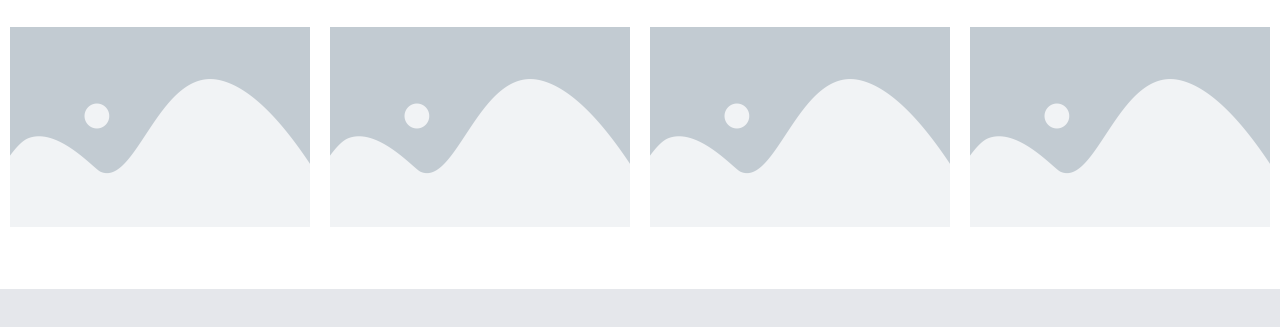
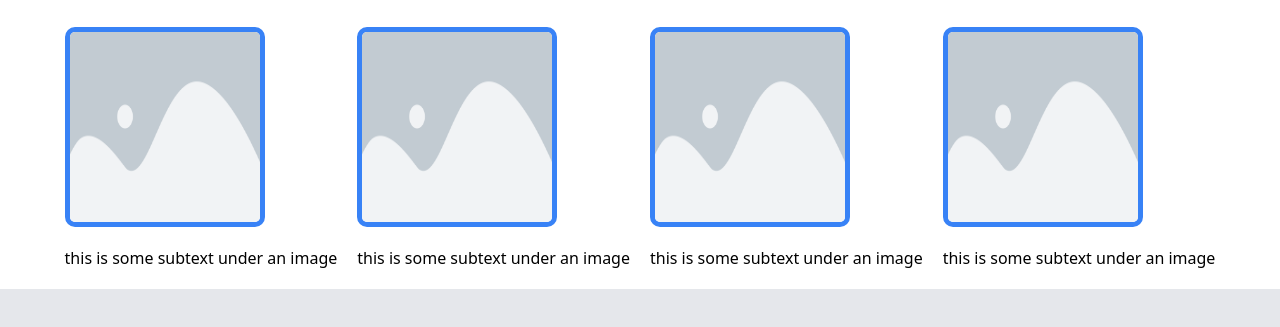
Before and after one commit to CharcoalChicken/odin-landing-page, a plain HTML site: page index.html in a window 1280 px wide. Shown: the part 683-1010 px from the top of the page. Drawn offline with Linux system fonts and the light colour scheme.

Commit message:
Fixes to service section

```diff
--- a/style.css
+++ b/style.css
@@ -111,7 +111,6 @@ body {
 /*** Services Styling ***/
 .services {
     background-color: #ffffff;
-    color: white;
     display: flex;
     padding: 20px;
     flex-direction: column;
@@ -132,13 +131,16 @@ body {
 
 .service-img {
     height: 200px;
-    width: auto;
+    width: 200px;
+    border-radius: 10px;
+    border: 5px solid #3882f6;
     display: flex;
     flex-direction: row;
 }
 
 .service-p {
     margin-top: 20px;
+    color: black;
 }
 
 /*** Quote Styling ***/
```
